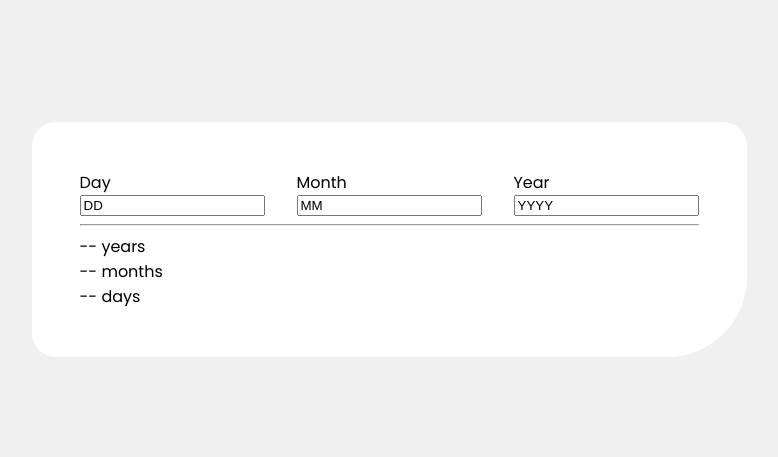
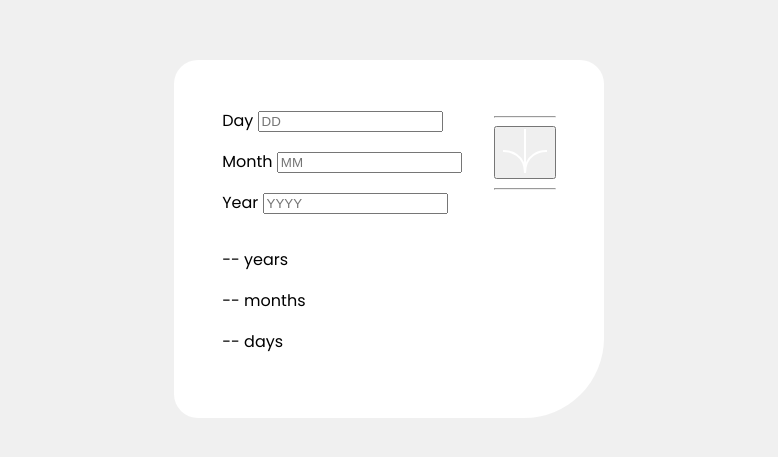
Before and after one commit to CalfMoon/age-calculator-app, a website: page index.html in a window 1280 px wide. Shown: the part 169-626 px from the top of the page, without its empty margins (251-1029 px from the left). Drawn offline with nearby package versions, Linux system fonts and the light colour scheme.

Commit message:
added proper html to match the js

```diff
--- a/index.html
+++ b/index.html
@@ -12,33 +12,51 @@
   <body>
     <main>
       <form>
-	<div class="form__block">
-	  <label for="day" class="form__block__label">Day</label>
-	  <input name="" type="text" value="DD" id="day" class="form__block__input"/>
+	<div class="form__num">
+	  <div class="form__num__block">
+	    <label for="day" class="form__num__block__label">Day</label>
+	    <input name="inp-day" type="number" placeholder="DD" id="day" class="form__num__block__input"/>
+	    <p class="form__num__block__error"></p>
+	  </div>
+
+	  <div class="form__num__block">
+	    <label for="month" class="form__num__block__label">Month</label>
+	    <input name="inp-month" type="number" placeholder="MM" id="month" class="form__num__block__input"/>
+	    <p class="form__num__block__error"></p>
+	  </div>
+
+	  <div class="form__num__block">
+	    <label for="year" class="form__num__block__label">Year</label>
+	    <input name="inp-month" type="number" placeholder="YYYY" id="year" class="form__num__block__input"/>
+	    <p class="form__num__block__error"></p>
+	  </div>
 	</div>
 
-	<div class="form__block">
-	  <label for="month" class="form__block__label">Month</label>
-	  <input name="" type="text" value="MM" id="month" class="form__block__input"/>
-	</div>
-
-	<div class="form__block">
-	  <label for="year" class="form__block__label">Year</label>
-	  <input name="" type="text" value="YYYY" id="year" class="form__block__input"/>
+	<div class="form__submit">
+	  <hr class="form__submit__line"/>
+	  <button type="submit" class="form__submit__button" onClick="main()">
+	    <img alt="" src="./assets/images/icon-arrow.svg" class="form__submit__button__image"/>
+	  </button>
+	  <hr class="form__submit__line form__submit__line-right"/>
 	</div>
       </form>
-      <hr/>
+
       <div class="output">
-	<div class="output__year">
-	  -- years
-	</div>
-	<div class="output__month">
-	  -- months
-	</div>
-	<div class="output__date">
-	  -- days
-	</div>
+	<p class="output__block">
+	  <span class="output__block__number">--</span>
+	  <span class="output__block__unit">years</span>
+	</p>
+	<p class="output__block">
+	  <span class="output__block__number">--</span>
+	  <span class="output__block__unit">months</span>
+	</p>
+	<p class="output__block">
+	  <span class="output__block__number">--</span>
+	  <span class="output__block__unit">days</span>
+	</p>
       </div>
     </main>
+    <script src="./node_modules/dayjs/dayjs.min.js"></script>
+    <script src="./index.js"></script>
   </body>
 </html>
```
